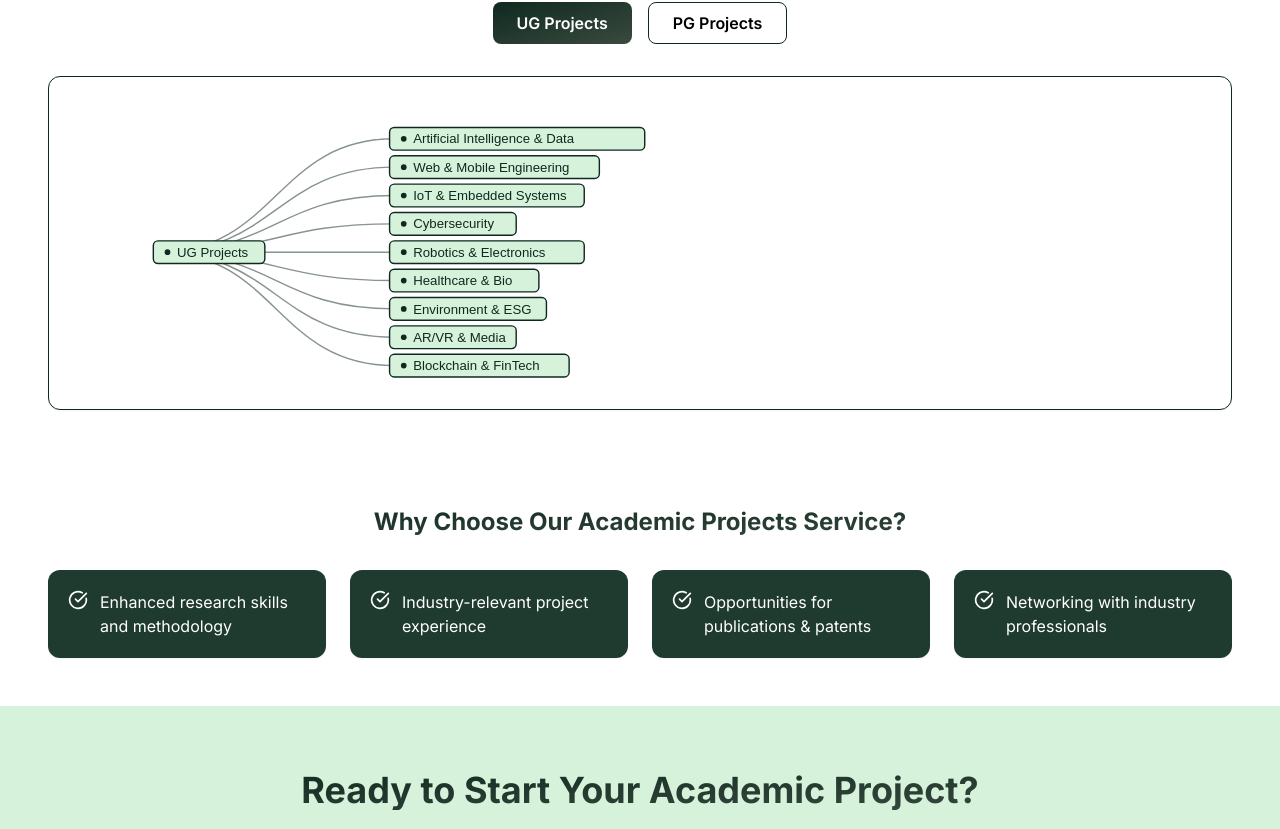
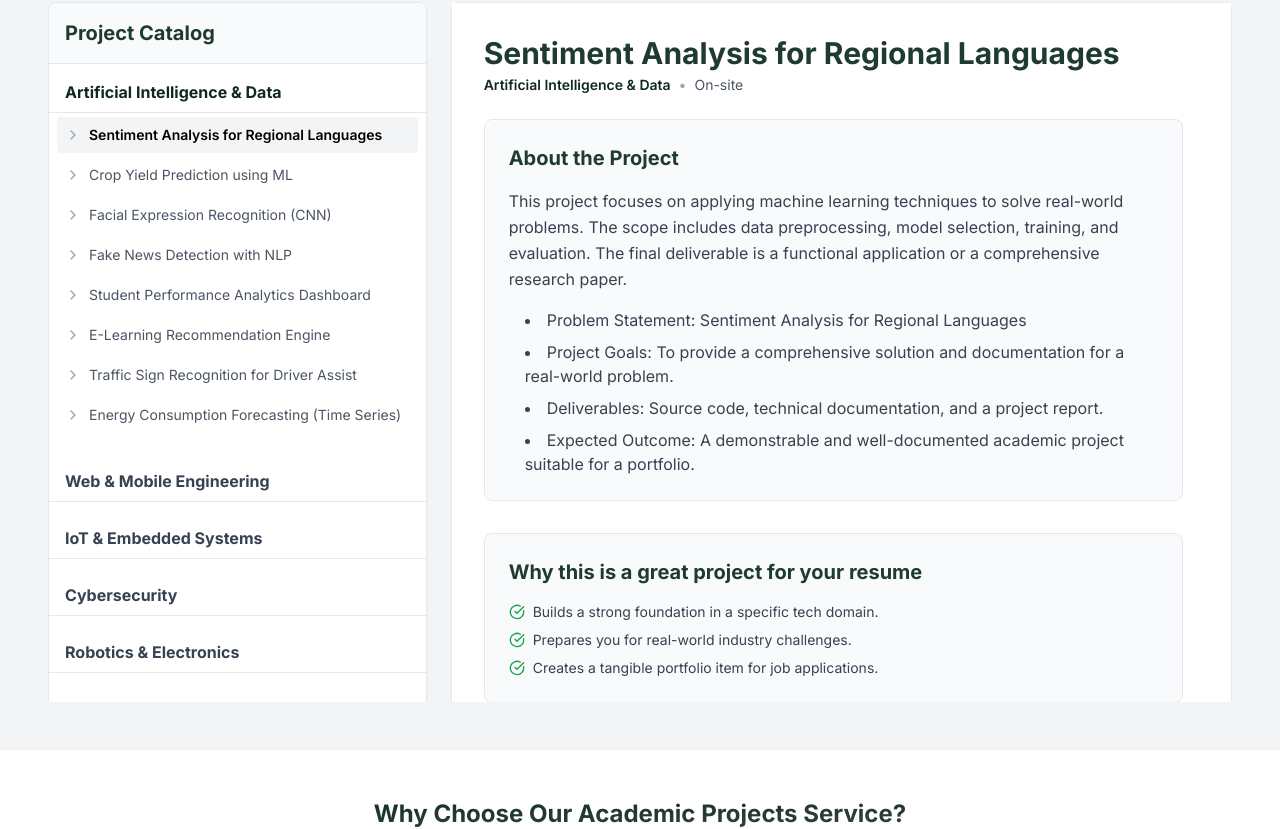
Before and after one commit to Helix-Synergy/Peptides-K-Park, a React (Create React App) app: page /academic-assist/projects in a window 1280 px wide. Shown: the part 878-1707 px from the top of the page. Built offline with nearby package versions, Linux system fonts and the light colour scheme.

Commit message:
updated about page too

```diff
--- a/src/components/AcademicAssist/AcademicProjects.jsx
+++ b/src/components/AcademicAssist/AcademicProjects.jsx
@@ -516,12 +516,9 @@
 // export default AcademicProjects;
 
 
-
-
 import React, { useRef, useEffect, useState } from "react";
-import * as d3 from "d3";
 import { motion, useInView } from "framer-motion";
-import { BookOpen, Users, Award, Target, CheckCircle, ArrowRight, ChevronDown } from "lucide-react";
+import { BookOpen, Users, Award, Target, CheckCircle, ArrowRight, ChevronDown, Briefcase, ChevronRight, GraduationCap } from "lucide-react";
 
 /* ---------- Data (Realistic 50 titles for UG & PG) ---------- */
 
@@ -784,171 +781,6 @@ const cssTheme = `
 }
 `;
 
-/* ---------- D3 Tree Visualization Component (for Tablets & Desktops) ---------- */
-
-const TreeVisualization = ({ data }) => {
-  const svgRef = useRef(null);
-
-  useEffect(() => {
-    const margin = { top: 20, right: 90, bottom: 40, left: 90 };
-    const width = 1200 - margin.left - margin.right;
-    const height = 1000 - margin.top - margin.bottom;
-
-    const svg = d3.select(svgRef.current)
-      .attr("width", "100%")
-      .attr("height", "auto")
-      .attr("viewBox", [0, 0, width + margin.right + margin.left, height + margin.top + margin.bottom])
-      .attr("style", "max-width: 100%; height: auto; font: 14px sans-serif;");
-
-    const g = svg.html("")
-      .append("g")
-      .attr("transform", `translate(${margin.left},${margin.top})`);
-
-    let i = 0;
-    const duration = 750;
-
-    const root = d3.hierarchy(data, (d) => d.children);
-    root.x0 = height / 2;
-    root.y0 = 0;
-
-    root.children.forEach(collapse);
-
-    function collapse(d) {
-      if (d.children) {
-        d._children = d.children;
-        d._children.forEach(collapse);
-        d.children = null;
-      }
-    }
-
-    const linkGenerator = d3.linkHorizontal()
-      .x(d => d.y)
-      .y(d => d.x);
-
-    function update(source) {
-      const tree = d3.tree().nodeSize([30, 250]);
-      const rootNode = tree(root);
-
-      let x0 = Infinity;
-      let x1 = -Infinity;
-      rootNode.each(d => {
-        if (d.x > x1) x1 = d.x;
-        if (d.x < x0) x0 = d.x;
-      });
-
-      const svgHeight = x1 - x0 + margin.top + margin.bottom;
-
-      const svgTransition = svg.transition()
-          .duration(duration)
-          .attr("viewBox", [0, x0 - margin.top, width + margin.right + margin.left, svgHeight])
-          .tween("resize", () => () => svg.dispatch("resize", {bubbles: true}));
-
-      const nodes = rootNode.descendants().reverse();
-      const links = rootNode.links();
-
-      const node = g.selectAll("g.node").data(nodes, (d) => d.id || (d.id = ++i));
-
-      const nodeEnter = node.enter().append("g")
-        .attr("class", "node cursor-pointer")
-        .attr("transform", `translate(${source.y0},${source.x0})`)
-        .on("click", (event, d) => {
-          d.children = d.children ? null : d._children;
-          update(d);
-        });
-
-      nodeEnter.append("rect")
-        .attr("rx", 5)
-        .attr("ry", 5)
-        .style("fill", "#d7f2da")
-        .style("stroke", "#0f2920")
-        .style("stroke-width", "1.5px")
-        .style("opacity", 1e-6);
-
-      nodeEnter.append("circle")
-        .attr("r", 3)
-        .attr("cx", 10)
-        .attr("cy", 0)
-        .style("fill", "#0f2920")
-        .style("opacity", 1e-6);
-
-      const textEnter = nodeEnter.append("text")
-        .attr("dy", ".35em")
-        .attr("x", 20)
-        .attr("text-anchor", "start")
-        .text((d) => d.data.name)
-        .style("fill", "#0f2920")
-        .style("font-size", "14px")
-        .style("font-weight", "500")
-        .style("opacity", 1e-6);
-
-      const nodeUpdate = node.merge(nodeEnter).transition(svgTransition)
-        .attr("transform", (d) => `translate(${d.y},${d.x})`);
-
-      nodeUpdate.select("rect")
-        .attr("width", d => {
-          const textWidth = d.data.name.length * 8 + 30;
-          return textWidth;
-        })
-        .attr("height", 24)
-        .attr("x", -5)
-        .attr("y", -12)
-        .style("opacity", 1);
-
-      nodeUpdate.select("circle")
-        .style("opacity", 1);
-
-      nodeUpdate.select("text")
-        .style("opacity", 1);
-
-      const nodeExit = node.exit().transition(svgTransition)
-        .attr("transform", `translate(${source.y},${source.x})`)
-        .remove();
-
-      nodeExit.select("rect").style("opacity", 1e-6);
-      nodeExit.select("circle").style("opacity", 1e-6);
-      nodeExit.select("text").style("opacity", 1e-6);
-
-      const link = g.selectAll("path.link").data(links, (d) => d.target.id);
-
-      const linkEnter = link.enter().insert("path", "g")
-        .attr("class", "link")
-        .attr("fill", "none")
-        .attr("stroke", "#0f2920")
-        .attr("stroke-opacity", 0.5)
-        .attr("stroke-width", 1.5)
-        .attr("d", d => {
-            const o = {x: source.x0, y: source.y0};
-            return linkGenerator({source: o, target: o});
-        });
-
-      link.merge(linkEnter).transition(svgTransition)
-        .attr("d", d => linkGenerator(d));
-
-      link.exit().transition(svgTransition)
-        .attr("d", d => {
-            const o = {x: source.x, y: source.y};
-            return linkGenerator({source: o, target: o});
-        })
-        .remove();
-
-      rootNode.eachBefore((d) => {
-        d.x0 = d.x;
-        d.y0 = d.y;
-      });
-    }
-
-    update(root);
-  }, [data]);
-
-  return (
-    <div className="max-w-7xl mx-auto overflow-x-auto rounded-xl border border-[#0f2920] bg-white p-6 shadow-sm">
-      <div className="flex flex-col items-center">
-        <svg ref={svgRef}></svg>
-      </div>
-    </div>
-  );
-};
-
 /* ---------- Mobile Dropdown UI Component (for Mobile Devices) ---------- */
 
 const MobileProjects = ({ data }) => {
@@ -991,13 +823,30 @@ const MobileProjects = ({ data }) => {
   );
 };
 
+
 /* ---------- Main Page Component ---------- */
-
 const AcademicProjects = () => {
   const sectionRef = useRef(null);
   const isInView = useInView(sectionRef, { once: true, amount: 0.2 });
-  const [selectedLevel, setSelectedLevel] = useState("UG");
   const [isMobile, setIsMobile] = useState(false);
+
+  const [selectedProject, setSelectedProject] = useState(null);
+  const [selectedCategory, setSelectedCategory] = useState(UG_DATA[0]?.name || null);
+
+  const allData = {
+    UG: UG_DATA,
+    PG: PG_DATA
+  };
+
+  const filteredProjects = selectedCategory
+    ? [...UG_DATA, ...PG_DATA].find(cat => cat.name === selectedCategory)?.children || []
+    : [];
+
+  useEffect(() => {
+    if (!selectedProject && filteredProjects.length > 0 && !isMobile) {
+      setSelectedProject({ ...filteredProjects[0], category: selectedCategory });
+    }
+  }, [filteredProjects, isMobile, selectedCategory, selectedProject]);
 
   const features = [
     {
@@ -1029,11 +878,9 @@ const AcademicProjects = () => {
     "Networking with industry professionals",
   ];
 
-  const data = selectedLevel === "UG" ? UG_DATA : PG_DATA;
-
   useEffect(() => {
     const checkIsMobile = () => {
-      setIsMobile(window.innerWidth < 768);
+      setIsMobile(window.innerWidth < 1024);
     };
 
     checkIsMobile();
@@ -1042,15 +889,107 @@ const AcademicProjects = () => {
     return () => window.removeEventListener("resize", checkIsMobile);
   }, []);
 
+  const projectDetailsContent = (project) => {
+    if (!project) {
       return (
-    <div className="min-h-screen bg-white text-black">
+        <div className="flex flex-col items-center justify-center h-full text-center p-8">
+          <GraduationCap className="w-24 h-24 text-gray-400 mb-4" />
+          <h2 className="text-2xl font-bold text-gray-600">
+            Select a Project
+          </h2>
+          <p className="text-gray-500 mt-2">
+            Choose a project from the list on the left to view its details, objectives, and scope.
+          </p>
+        </div>
+      );
+    }
+
+    const description = {
+      "Artificial Intelligence & Data": "This project focuses on applying machine learning techniques to solve real-world problems. The scope includes data preprocessing, model selection, training, and evaluation. The final deliverable is a functional application or a comprehensive research paper.",
+      "Web & Mobile Engineering": "Design and develop a modern, full-stack application with a user-friendly interface. The project emphasizes clean code architecture, API design, and deployment strategies. Key technologies include React, Node.js, and cloud platforms.",
+      "IoT & Embedded Systems": "Build a hardware-software integrated solution for a specific problem. The project involves sensor interfacing, data transmission via communication protocols, and cloud integration for data analytics. Focus is on system efficiency and reliability.",
+      "Cybersecurity": "This project explores defensive or offensive security measures. It involves designing a system to detect threats, implement encryption, or analyze network vulnerabilities. The outcome is a secure and robust application or a detailed security report.",
+      "Robotics & Electronics": "Construct and program an autonomous system to perform a specific task. The project covers mechanical design, circuit prototyping, and algorithm development for navigation and control. A key part is simulating and validating the system's behavior.",
+      "Healthcare & Bio": "Utilize computational methods to analyze biological data, from gene sequences to medical images. The project aims to develop tools for disease prediction, drug discovery, or biological data visualization. It requires a strong understanding of both computer science and biology.",
+      "Environment & ESG": "Leverage technology to address environmental challenges. The project involves collecting and analyzing environmental data, building predictive models for resource management, or creating tools for sustainability reporting. Emphasis is on creating a measurable positive impact.",
+      "AR/VR & Media": "Develop an immersive and interactive experience using augmented or virtual reality. The project covers 3D modeling, real-time rendering, and user interaction design. It can be a training simulator, a marketing tool, or an educational application.",
+      "Blockchain & FinTech": "Create a decentralized application or a financial technology solution. The project explores concepts like smart contracts, digital currencies, or secure transactions. It highlights the principles of immutability and distributed ledger technology.",
+      "Advanced AI / Machine Learning": "This project delves into advanced topics in AI/ML, focusing on state-of-the-art models and techniques. The work involves complex algorithm implementation, performance optimization, and rigorous academic evaluation. Suitable for research-oriented students.",
+      "Bioinformatics & Biotechnology": "This project uses computational techniques to solve complex problems in biology. It may involve working with large-scale genomic data, protein structures, or drug discovery pipelines. The goal is to produce novel insights or develop new tools for the field.",
+      "IoT, Edge & 5G": "This project explores the intersection of hardware, networking, and cloud computing. It focuses on low-latency data processing, secure device communication, and scalable system architecture. The outcome is a production-ready prototype or a detailed system design.",
+      "Cybersecurity & Privacy": "This project tackles modern security threats and privacy challenges. It involves research into advanced encryption, network security, and adversarial machine learning. The goal is to build secure and resilient systems for future applications.",
+      "Cloud & Data Engineering": "This project is centered on building scalable and robust data pipelines and cloud infrastructure. It involves working with big data technologies, MLOps, and serverless architectures. The focus is on efficiency, reliability, and cost optimization.",
+      "Robotics & Autonomy": "This project involves designing and implementing autonomous systems. It covers topics like Simultaneous Localization and Mapping (SLAM), multi-agent systems, and reinforcement learning for control. The goal is to build intelligent and self-sufficient robots.",
+      "AR/VR/HCI": "This project focuses on human-computer interaction and immersive technologies. It involves designing user interfaces for AR/VR, leveraging eye-tracking and hand gestures, and creating collaborative virtual environments. The outcome is a highly interactive and engaging user experience.",
+      "Blockchain / Web3": "This project explores decentralized technologies and their applications. It involves building secure and transparent systems using smart contracts, decentralized identity, and tokenization. The goal is to create innovative solutions for various industries."
+    };
+
+    const genericDesc = description[project.category] || "This project is designed to provide hands-on experience in this domain. It covers fundamental concepts and practical implementation, resulting in a robust and showcase-ready solution.";
+
+    return (
+      <div className="flex flex-col h-full bg-white text-black p-8">
+        <div className="flex flex-col">
+          <h1 className="text-3xl font-bold text-primary-text mb-1">{project.name}</h1>
+          <div className="flex items-center text-sm text-gray-600 space-x-2">
+            <span className="font-semibold text-[#0f2920]">{project.category}</span>
+            <span className="text-gray-400">•</span>
+            <span>On-site</span>
+          </div>
+        </div>
+
+        {/* About the Project Section */}
+        <div className="w-full h-full overflow-y-auto pr-4 mt-6">
+          <div className="bg-gray-50 rounded-lg p-6 mb-8 border border-gray-200">
+            <h2 className="text-xl font-bold text-primary-text mb-4">About the Project</h2>
+            <p className="text-gray-700 leading-relaxed mb-4">
+              {genericDesc}
+            </p>
+            <ul className="list-disc list-inside space-y-2 text-gray-700 pl-4">
+              <li>
+                 Problem Statement:  {project.name}
+              </li>
+              <li>
+                 Project Goals:  To provide a comprehensive solution and documentation for a real-world problem.
+              </li>
+              <li>
+                 Deliverables:  Source code, technical documentation, and a project report.
+              </li>
+              <li>
+                 Expected Outcome:  A demonstrable and well-documented academic project suitable for a portfolio.
+              </li>
+            </ul>
+          </div>
+
+          {/* Why this is a great project section */}
+          <div className="bg-gray-50 rounded-lg p-6 mb-8 border border-gray-200">
+            <h2 className="text-xl font-bold text-primary-text mb-4">Why this is a great project for your resume</h2>
+            <div className="flex items-center space-x-2 mb-2 text-gray-700">
+                <CheckCircle className="w-4 h-4 text-green-600 flex-shrink-0" />
+                <span className="text-sm">Builds a strong foundation in a specific tech domain.</span>
+            </div>
+            <div className="flex items-center space-x-2 mb-2 text-gray-700">
+                <CheckCircle className="w-4 h-4 text-green-600 flex-shrink-0" />
+                <span className="text-sm">Prepares you for real-world industry challenges.</span>
+            </div>
+            <div className="flex items-center space-x-2 text-gray-700">
+                <CheckCircle className="w-4 h-4 text-green-600 flex-shrink-0" />
+                <span className="text-sm">Creates a tangible portfolio item for job applications.</span>
+            </div>
+          </div>
+        </div>
+      </div>
+    );
+  };
+
+  return (
+    <div className="min-h-screen bg-gray-100 text-black">
       <style>{cssTheme}</style>
 
-      {/* Hero */}
+      {/* Hero Section */}
       <section
         className="relative h-[40vh] md:h-[50vh] flex items-center justify-center overflow-hidden bg-white text-black"
         style={{
-          backgroundImage: `url('https://media.licdn.com/dms/image/v2/D4E12AQHs_iqPwgEZ-w/article-cover_image-shrink_600_2000/article-cover_image-shrink_600_2000/0/1681787211071?e=2147483647&v=beta&t=Y-n-JbHoCVb-KB7xoksJAfgN1O3wGgiSJWu9Sm6B16A')`,
+          backgroundImage: `url('https://thumbs.dreamstime.com/b/projects-concept-black-chalkboard-d-rendering-handwritten-top-view-office-desk-lot-business-office-supplies-79906734.jpg')`,
           backgroundSize: 'cover',
           backgroundPosition: 'center',
         }}
@@ -1058,9 +997,11 @@ const AcademicProjects = () => {
         <div className="absolute inset-0 bg-white/0 z-0"></div>
       </section>
 
+      {/* Features & Main UI Section */}
+      <section className="w-full py-12 px-4 lg:px-12 bg-gray-100">
+        <div className="max-w-7xl mx-auto">
           {/* Features */}
-      <section className="w-full py-12 px-4 lg:px-12">
-        <div className="max-w-7xl mx-auto grid grid-cols-1 md:grid-cols-2 lg:grid-cols-4 gap-6 mb-10">
+          <div className="grid grid-cols-1 md:grid-cols-2 lg:grid-cols-4 gap-6 mb-10">
             {features.map((f, i) => (
               <div
                 key={i}
@@ -1075,36 +1016,55 @@ const AcademicProjects = () => {
             ))}
           </div>
 
-        {/* UG/PG Toggle */}
-        <div className="flex justify-center gap-4 mb-8">
-          <button
-            onClick={() => setSelectedLevel("UG")}
-            className={`px-6 py-2 rounded-lg font-semibold transition-all duration-200 hover:scale-105 ${
-              selectedLevel === "UG"
-                ? "btn-primary"
-                : "btn-outline"
-            }`}
+          {/* Conditional Rendering of the Two-Pane UI or Mobile Dropdown */}
+          {isMobile ? (
+            <MobileProjects data={[...UG_DATA, ...PG_DATA]} />
+          ) : (
+            <div className="lg:grid lg:grid-cols-3 lg:gap-6 lg:h-[700px] overflow-hidden">
+              {/* Left Pane - Project List */}
+              <div className="col-span-1 bg-white border border-gray-200 rounded-lg shadow-sm overflow-y-auto">
+                <div className="flex items-center justify-between p-4 bg-gray-50 border-b border-gray-200 sticky top-0">
+                  <h2 className="text-xl font-bold text-primary-text">Project Catalog</h2>
+                </div>
+                {/* List of Categories with Sub-Projects */}
+                {[...UG_DATA, ...PG_DATA].map((category) => (
+                    <div key={category.name} className="py-2">
+                        <div
+                          className={`font-bold px-4 py-2 border-b border-gray-200 cursor-pointer ${selectedCategory === category.name ? 'text-[#0f2920]' : 'text-gray-700'}`}
+                          onClick={() => {
+                            setSelectedCategory(category.name);
+                            setSelectedProject({ ...category.children[0], category: category.name });
+                          }}
                         >
-            UG Projects
-          </button>
-          <button
-            onClick={() => setSelectedLevel("PG")}
-            className={`px-6 py-2 rounded-lg font-semibold transition-all duration-200 hover:scale-105 ${
-              selectedLevel === "PG"
-                ? "btn-primary"
-                : "btn-outline"
-            }`}
+                            {category.name}
+                        </div>
+                        {selectedCategory === category.name && (
+                            <div className="px-2 pb-2">
+                                {category.children.map((project, index) => (
+                                    <div
+                                        key={index}
+                                        className={`cursor-pointer rounded p-2 my-1 transition-all duration-200 hover:bg-gray-100 ${selectedProject?.name === project.name ? 'bg-gray-100 font-semibold' : 'text-gray-600'}`}
+                                        onClick={() => setSelectedProject({ ...project, category: category.name })}
                                     >
-            PG Projects
-          </button>
+                                        <div className="flex items-center text-sm">
+                                          <ChevronRight className="w-4 h-4 text-gray-400 mr-2 flex-shrink-0" />
+                                          {project.name}
+                                        </div>
+                                    </div>
+                                ))}
+                            </div>
+                        )}
+                    </div>
+                ))}
               </div>
 
-        {/* Conditional Rendering of the Tree or Dropdown UI */}
-        {isMobile ? (
-          <MobileProjects data={data} />
-        ) : (
-          <TreeVisualization data={selectedLevel === "UG" ? { name: "UG Projects", children: UG_DATA } : { name: "PG Projects", children: PG_DATA }} />
+              {/* Right Pane - Project Details */}
+              <div className="col-span-2 bg-white border border-gray-200 rounded-lg shadow-sm">
+                {projectDetailsContent(selectedProject)}
+              </div>
+            </div>
           )}
+        </div>
       </section>
 
       {/* Benefits */}
--- a/src/components/Footer.jsx
+++ b/src/components/Footer.jsx
@@ -106,8 +106,7 @@ const Footer = () => {
               />
             </Link>
             <p className="text-sm text-gray-300 max-w-sm">
-              Peptides Knowledge Park is a leading research and innovation hub, dedicated to advancing knowledge and fostering collaboration across various sectors.
-            </p>
+Peptides Knowledge Park offers a range of Academic Support Services including Workshops to enhance student success and engagement.            </p>
 <div className="flex space-x-4">
               <a href="#" className="hover:text-[#ffc107] transition-colors">
                 <Linkedin className="w-6 h-6" />
@@ -133,7 +132,7 @@ const Footer = () => {
           {/* Box 2: Quick Links (Now with Gallery) */}
           <div className="space-y-4">
             <h3 className="text-xl font-semibold text-[#ffc107]">Quick Links</h3>
-            <ul className="space-y-2">
+            <ul className="space-y-6">
               {quickLinks.map((link) => (
                 <li key={link.name}>
                   <Link
```
Also changed, not shown: src/pages/AboutUs.jsx (+30 -24 lines), src/sections/HomeContactSection.jsx (+4 -4 lines). Lines whose indentation alone changed are shown as unchanged.
